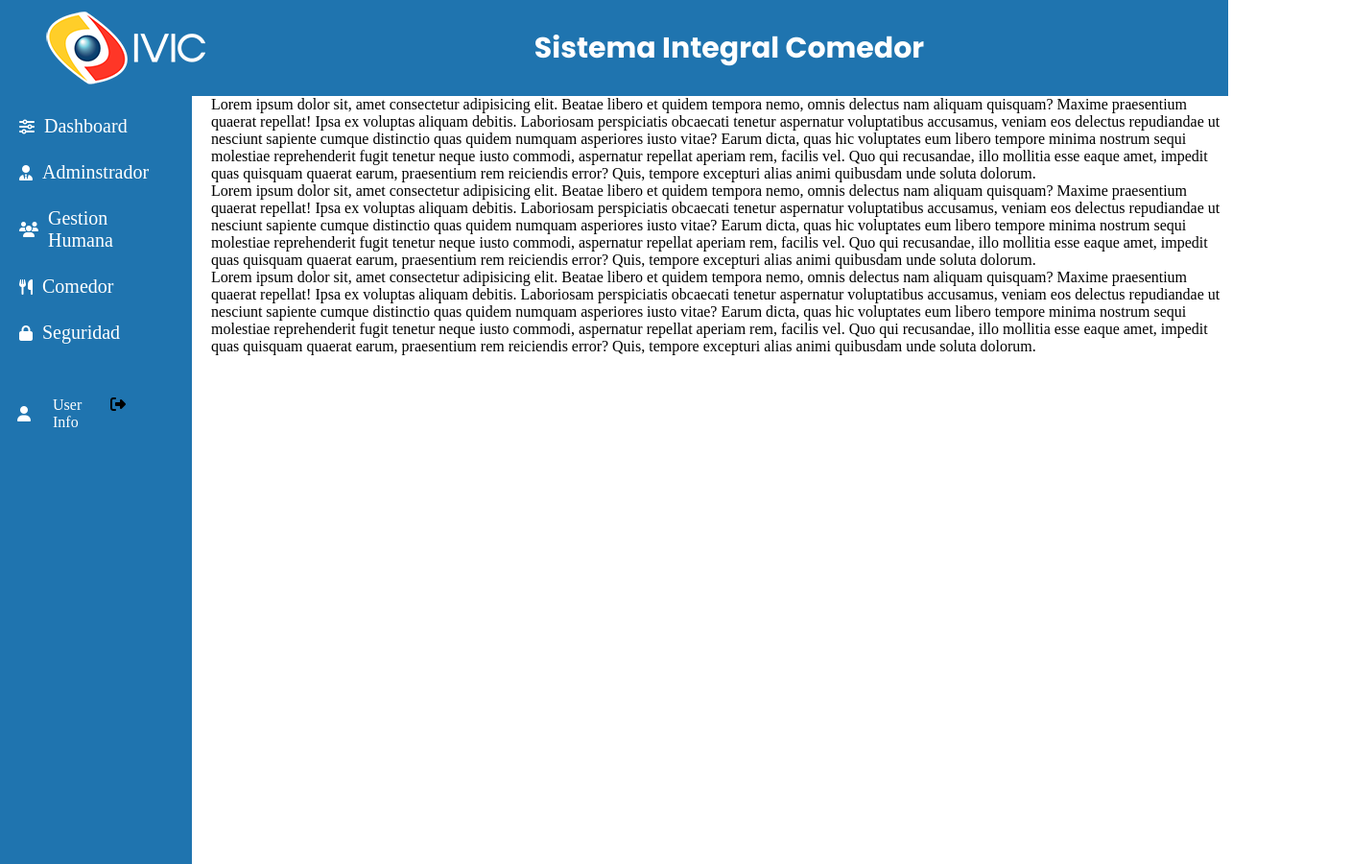
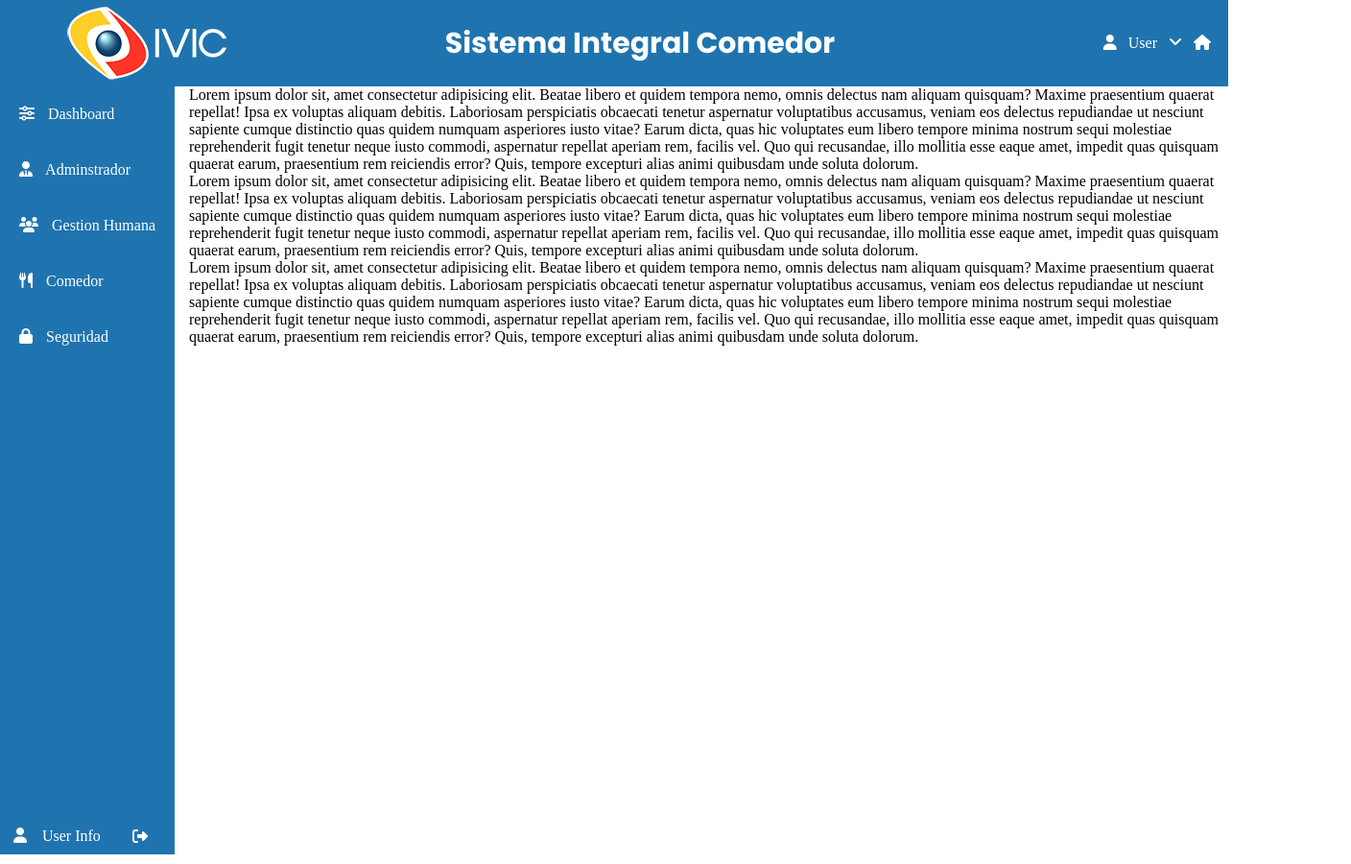
Before and after one commit to IguruKun/Dashboard, a plain HTML site: page index.html in a window 1280 px wide. Shown: the whole page at 96% size, 1408 px wide, since content can reach past the window. Drawn offline with Linux system fonts and the light colour scheme.

Commit message:
modified

```diff
--- a/style.css
+++ b/style.css
@@ -1,3 +1,4 @@
+/* Declaracion de Variables para el diseño */
 :root{
     --color-primario: #1F74AF;
     --color-secundario: #2494D8;
@@ -5,75 +6,70 @@
     --color-letra-hover: #000000;
     --color-letra-secundario: #9B9A9A;
 }
-
+/* reset de estilos */
 *{
     padding: 0;
     margin: 0;
     box-sizing: border-box;
     text-decoration: none;
 }
-
+/* Se da estilos a la cabecera */
 .cabecera{
-    background: var(--color-primario);
-    display: grid;
-    grid-template-columns: 250px 500px 200px;
-    column-gap: 250px;
-    place-items: center;
-    padding: 10px;
+    background-color: var(--color-primario);
+    color: var(--color-letra);
+    display: flex;
+    flex-flow: row wrap;
+    align-items: center;
+    justify-content: space-between;
+    padding: 5px 10px;
 }
 
 .cabecera h1{
     font-family: 'Poppins';
-    color: var(--color-letra);
+    text-align: center;
     font-size: 30px;
-    text-align: center;
+    margin-left: -4em;
 }
-.cabecera .aside_head{
-    color: var(--color-letra);
+.cabecera .aside_head:first-child{
+    margin-right: .3em;
 }
 .cabecera .aside_head a{
     color: var(--color-letra);
-    margin-right: 5px;
+    margin: 0 8px;
 }
-.cabecera .aside_head a>i{
-    margin-right: 5px;
-}
+/* ****************** */
 
+/* Se comienza a dar estilos a la barra lateral */
 .sidebar{
     position: relative;
     float: left;
-    width:200px;
-    min-width: 200px;
-    margin-right: 20px;
     height: 100vh;
+    display: flex;
+    flex-flow: column wrap;
+    justify-content: space-between;
     background-color: var(--color-primario);
+    margin-right: 15px;
+    padding: 10px;
 }
-.sidebar .main_menu{
-    padding: 20px;
+.sidebar .main_menu .menu_item{
+    color: var(--color-letra);
+    padding: 10px;
+    margin-bottom: 20px;
 }
-.sidebar .menu_item{
-    display: flex;
+.sidebar .main_menu .menu_item a{
+    color: var(--color-letra);
+    margin-left: 10px;
+}
+
+.sidebar .nav_footer{
+    display: grid;
+    grid-template-columns: 120px 30px;
+    justify-content: space-evenly;
     align-items: center;
     color: var(--color-letra);
-    margin-bottom: 25px;
 }
-.sidebar .menu_item a{
-    color: var(--color-letra);
-    margin-left: 10px;
-    font-size: 20px;
+.sidebar .nav_footer .profile_info{
+    display: grid;
+    grid-template-columns: 30px 90px;
+    justify-content: space-evenly;
 }
-
-.nav_footer{
-    display: grid;
-    grid-template-columns: 80px 80px;
-    gap: 25px;
-    padding: 10px;
-    width: 100%;
-}
-.nav_footer .profile_info{
-    display: grid;
-    grid-template-columns: 30px 50px;
-    gap: 15px;
-    place-items: center;
-    color: var(--color-letra);
-}
```
Also changed, not shown: index.html (+3 -1 lines).
